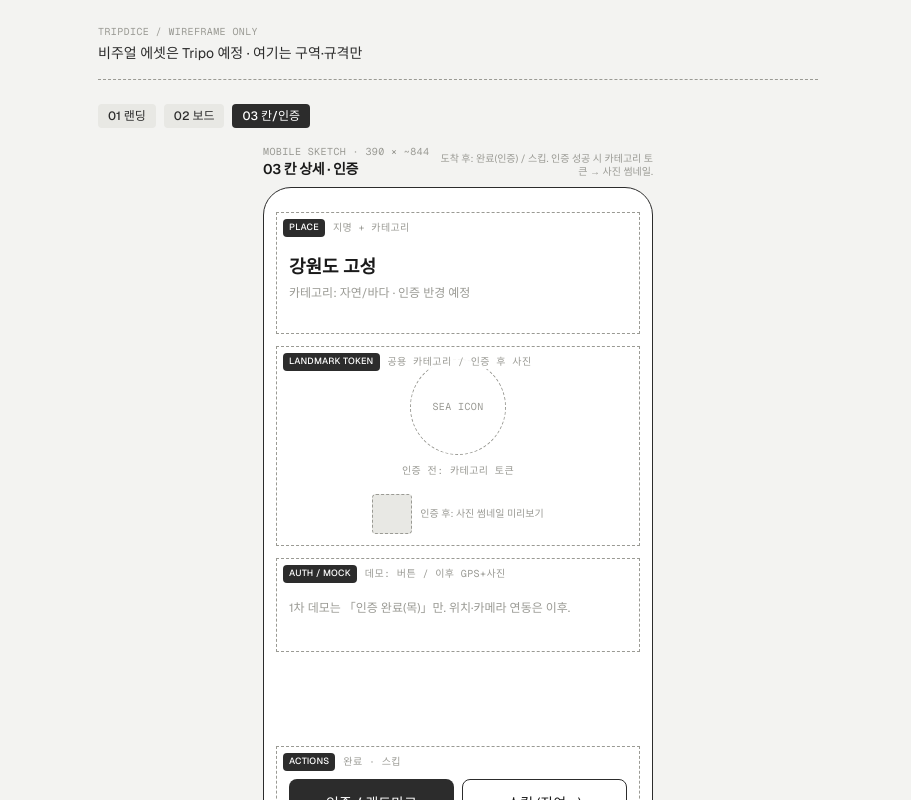
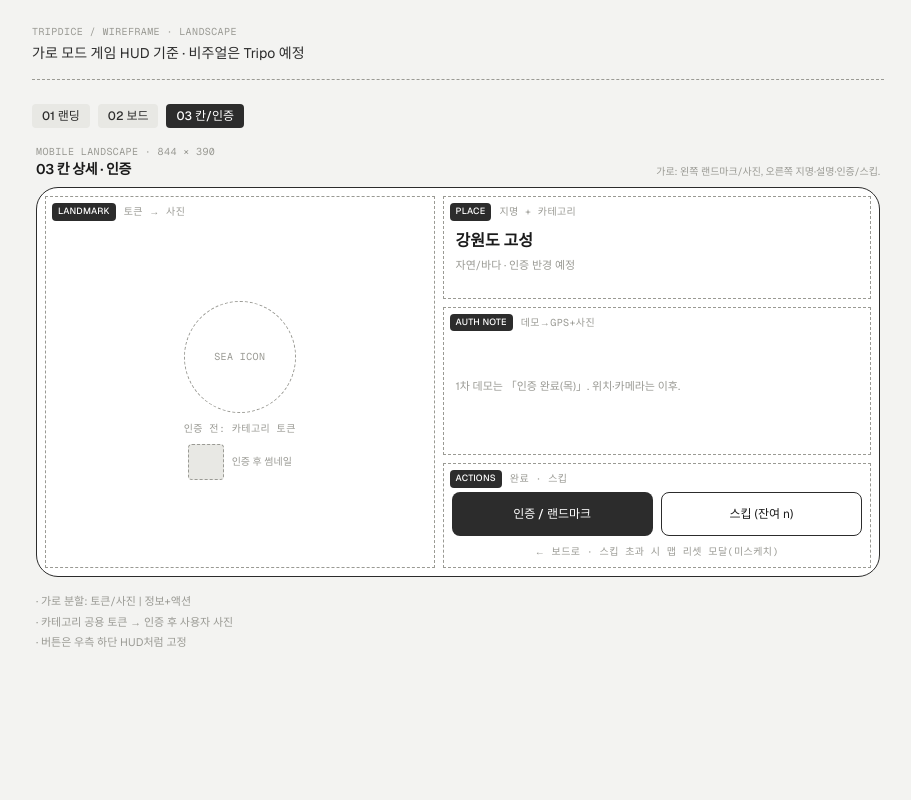
Before and after one commit to dudi199784-hash/tripdice, a Next.js app: page /tile in a window 1280 px wide. Shown: the top 800 px of the page, without its empty margins (182-1093 px from the left). Built offline with nearby package versions, Linux system fonts and the light colour scheme.

Commit message:
Orient wireframe sketches to landscape game HUD layout.
Co-authored-by: Cursor <cursoragent@cursor.com>

```diff
--- a/src/app/globals.css
+++ b/src/app/globals.css
@@ -7,7 +7,8 @@
   --wire-strong: #2c2c2c;
   --wire-fill: #ffffff;
   --wire-muted: #e8e8e4;
-  --sketch-width: 390px;
+  --sketch-width: 844px;
+  --sketch-height: 390px;
 }
 
 @theme inline {
--- a/src/app/layout.tsx
+++ b/src/app/layout.tsx
@@ -24,11 +24,11 @@ export default function RootLayout({ children }: LayoutProps<"/">) {
       className={`${geistSans.variable} ${geistMono.variable} h-full antialiased`}
     >
       <body className="flex min-h-full flex-col">
-        <div className="mx-auto w-full max-w-3xl flex-1 px-4 py-6 sm:px-6">
+        <div className="mx-auto w-full max-w-[900px] flex-1 px-4 py-6 sm:px-6">
           <header className="mb-6 border-b border-dashed border-[var(--wire)] pb-4">
-            <p className="wire-label">tripdice / wireframe only</p>
+            <p className="wire-label">tripdice / wireframe · landscape</p>
             <p className="mt-1 text-sm text-[var(--wire-strong)]">
-              비주얼 에셋은 Tripo 예정 · 여기는 구역·규격만
+              가로 모드 게임 HUD 기준 · 비주얼은 Tripo 예정
             </p>
           </header>
           {children}
--- a/src/app/play/page.tsx
+++ b/src/app/play/page.tsx
@@ -1,5 +1,5 @@
 import Link from "next/link";
-import { PhoneFrame, Region, SketchNav } from "@/components/sketch";
+import { PhoneFrame, Region, SketchNav, SpecList } from "@/components/sketch";
 
 const cells = Array.from({ length: 16 }, (_, i) => i + 1);
 
@@ -9,15 +9,10 @@ export default function PlayPage() {
       <SketchNav current="/play" />
       <PhoneFrame
         title="02 보드 플레이"
-        note="맵·말·주사위·스킵 잔여. 격자 16칸은 러프(실제 18~24 가변 가능)."
+        note="가로 게임 레이아웃: 맵이 좌측 넓게, 우측 HUD(상태·요약·주사위)."
       >
-        <div className="flex flex-1 flex-col p-3 pt-6">
-          <Region label="status bar" spec="스킵 / 진행" className="flex h-14 items-center justify-between px-3">
-            <p className="mt-3 text-xs">스킵 2/3</p>
-            <p className="mt-3 text-xs">랜드마크 0/12</p>
-          </Region>
-
-          <Region label="board map" spec="정사각 맵 영역" className="mt-3 aspect-square p-3 pt-8">
+        <div className="grid min-h-0 flex-1 grid-cols-[1.35fr_0.85fr] gap-2 p-2">
+          <Region label="board map" spec="메인 플레이 영역" className="min-h-0 p-2 pt-7">
             <div className="grid h-full grid-cols-4 grid-rows-4 gap-1.5">
               {cells.map((n) => (
                 <div
@@ -32,32 +27,42 @@ export default function PlayPage() {
             </div>
           </Region>
 
-          <Region label="event peek" spec="현재 칸 요약 1줄" className="mt-3 flex h-14 items-center px-3">
-            <p className="mt-3 truncate text-xs">도착 후보 예: 강원 고성 · 자연/바다</p>
+          <div className="flex min-h-0 flex-col gap-2">
+            <Region label="status" spec="스킵 / 진행" className="flex h-[56px] shrink-0 items-center justify-between px-3">
+              <p className="mt-3 text-xs">스킵 2/3</p>
+              <p className="mt-3 text-xs">LM 0/12</p>
             </Region>
 
-          <Region label="actions" spec="주사위 + 보조" className="mt-3 grid grid-cols-[1fr_auto] gap-2 p-3 pt-8">
+            <Region label="event peek" spec="현재 칸 1~2줄" className="flex min-h-0 flex-1 flex-col justify-center px-3">
+              <p className="mt-4 text-xs font-medium">강원 고성</p>
+              <p className="mt-1 text-[11px] text-[var(--wire)]">자연/바다 · 도착 시 인증</p>
+            </Region>
+
+            <Region label="actions" spec="주사위 HUD" className="shrink-0 space-y-2 p-2 pt-7">
               <button
                 type="button"
-              className="flex h-12 items-center justify-center rounded-lg bg-[var(--wire-strong)] text-sm font-medium text-white"
+                className="flex h-11 w-full items-center justify-center rounded-lg bg-[var(--wire-strong)] text-sm font-medium text-white"
               >
                 주사위 굴리기
               </button>
               <Link
                 href="/tile"
-              className="flex h-12 w-20 items-center justify-center rounded-lg border border-[var(--wire-strong)] text-xs"
+                className="flex h-9 w-full items-center justify-center rounded-lg border border-[var(--wire-strong)] text-xs"
               >
                 칸 상세
               </Link>
             </Region>
           </div>
+        </div>
       </PhoneFrame>
 
-      <ul className="mx-auto mt-4 max-w-[var(--sketch-width)] space-y-1 text-[11px] text-[var(--wire)]">
-        <li>· 보드: 화면 중 가장 큰 블록 (정사각 유지)</li>
-        <li>· 칸 타입: 여행지 / 이벤트 / START·완주 (아이콘은 Tripo·카테고리 공용)</li>
-        <li>· 하단 CTA 고정 느낌, 스크롤 최소화</li>
-      </ul>
+      <SpecList
+        items={[
+          "보드 = 가로 화면의 주인공 (왼쪽 ~60%)",
+          "우측 패널: 상태 / 칸 요약 / 주사위 (게임 HUD)",
+          "세로 스크롤 없이 한 화면에 플레이 루프",
+        ]}
+      />
     </>
   );
 }
--- a/src/app/tile/page.tsx
+++ b/src/app/tile/page.tsx
@@ -1,5 +1,5 @@
 import Link from "next/link";
-import { PhoneFrame, Region, SketchNav } from "@/components/sketch";
+import { PhoneFrame, Region, SketchNav, SpecList } from "@/components/sketch";
 
 export default function TilePage() {
   return (
@@ -7,60 +7,64 @@ export default function TilePage() {
       <SketchNav current="/tile" />
       <PhoneFrame
         title="03 칸 상세 · 인증"
-        note="도착 후: 완료(인증) / 스킵. 인증 성공 시 카테고리 토큰 → 사진 썸네일."
+        note="가로: 왼쪽 랜드마크/사진, 오른쪽 지명·설명·인증/스킵."
       >
-        <div className="flex flex-1 flex-col p-3 pt-6">
-          <Region label="place" spec="지명 + 카테고리" className="px-3 py-8">
-            <p className="mt-2 text-lg font-semibold">강원도 고성</p>
-            <p className="mt-1 text-xs text-[var(--wire)]">카테고리: 자연/바다 · 인증 반경 예정</p>
-          </Region>
-
-          <Region label="landmark token" spec="공용 카테고리 / 인증 후 사진" className="mt-3 flex h-[200px] flex-col items-center justify-center gap-2">
-            <div className="flex h-24 w-24 items-center justify-center rounded-full border border-dashed border-[var(--wire)]">
+        <div className="grid min-h-0 flex-1 grid-cols-[1fr_1.1fr] gap-2 p-2">
+          <Region
+            label="landmark"
+            spec="토큰 → 사진"
+            className="flex min-h-0 flex-col items-center justify-center gap-2 px-2"
+          >
+            <div className="mt-4 flex h-28 w-28 items-center justify-center rounded-full border border-dashed border-[var(--wire)]">
               <span className="wire-label">sea icon</span>
             </div>
             <p className="wire-label normal-case tracking-normal">인증 전: 카테고리 토큰</p>
-            <div className="mt-2 flex items-center gap-2">
-              <div className="h-10 w-10 rounded border border-dashed border-[var(--wire)] bg-[var(--wire-muted)]" />
-              <p className="text-[10px] text-[var(--wire)]">인증 후: 사진 썸네일 미리보기</p>
+            <div className="flex items-center gap-2">
+              <div className="h-9 w-9 rounded border border-dashed border-[var(--wire)] bg-[var(--wire-muted)]" />
+              <p className="text-[10px] text-[var(--wire)]">인증 후 썸네일</p>
             </div>
           </Region>
 
-          <Region label="auth / mock" spec="데모: 버튼 / 이후 GPS+사진" className="mt-3 px-3 py-8">
-            <p className="mt-2 text-xs leading-relaxed text-[var(--wire)]">
-              1차 데모는 「인증 완료(목)」만. 위치·카메라 연동은 이후.
+          <div className="flex min-h-0 flex-col gap-2">
+            <Region label="place" spec="지명 + 카테고리" className="shrink-0 px-3 py-6">
+              <p className="mt-2 text-base font-semibold">강원도 고성</p>
+              <p className="mt-1 text-[11px] text-[var(--wire)]">자연/바다 · 인증 반경 예정</p>
+            </Region>
+
+            <Region label="auth note" spec="데모→GPS+사진" className="flex min-h-0 flex-1 items-center px-3">
+              <p className="mt-3 text-[11px] leading-relaxed text-[var(--wire)]">
+                1차 데모는 「인증 완료(목)」. 위치·카메라는 이후.
               </p>
             </Region>
 
-          <Region label="actions" spec="완료 · 스킵" className="mt-auto grid grid-cols-2 gap-2 p-3 pt-8">
+            <Region label="actions" spec="완료 · 스킵" className="shrink-0 grid grid-cols-2 gap-2 p-2 pt-7">
               <button
                 type="button"
-              className="flex h-12 items-center justify-center rounded-lg bg-[var(--wire-strong)] text-sm font-medium text-white"
+                className="flex h-11 items-center justify-center rounded-lg bg-[var(--wire-strong)] text-xs font-medium text-white"
               >
                 인증 / 랜드마크
               </button>
               <button
                 type="button"
-              className="flex h-12 items-center justify-center rounded-lg border border-[var(--wire-strong)] text-sm"
+                className="flex h-11 items-center justify-center rounded-lg border border-[var(--wire-strong)] text-xs"
               >
                 스킵 (잔여 n)
               </button>
-            <p className="col-span-2 wire-label normal-case tracking-normal">
-              스킵 초과 시 → 맵 리셋 확인 모달(미스케치)
-            </p>
+              <Link href="/play" className="wire-label col-span-2 text-center normal-case tracking-normal">
+                ← 보드로 · 스킵 초과 시 맵 리셋 모달(미스케치)
+              </Link>
             </Region>
-
-          <Link href="/play" className="wire-label mt-2 pb-2 text-center normal-case">
-            ← 보드로
-          </Link>
+          </div>
         </div>
       </PhoneFrame>
 
-      <ul className="mx-auto mt-4 max-w-[var(--sketch-width)] space-y-1 text-[11px] text-[var(--wire)]">
-        <li>· 카테고리 공용 토큰 5~6종 (바다/산/문화/맛집/카페…)</li>
-        <li>· 인증 후 대표 = 사용자 사진 썸네일</li>
-        <li>· 스킵 횟수·리셋 규칙은 상태바/확인창에서 노출</li>
-      </ul>
+      <SpecList
+        items={[
+          "가로 분할: 토큰/사진 | 정보+액션",
+          "카테고리 공용 토큰 → 인증 후 사용자 사진",
+          "버튼은 우측 하단 HUD처럼 고정",
+        ]}
+      />
     </>
   );
 }
--- a/src/components/sketch.tsx
+++ b/src/components/sketch.tsx
@@ -40,14 +40,19 @@ export function PhoneFrame({
 }) {
   return (
     <div className="mx-auto w-full max-w-[var(--sketch-width)]">
-      <div className="mb-2 flex items-end justify-between gap-2">
+      <div className="mb-2 flex items-end justify-between gap-3">
         <div>
-          <p className="wire-label">mobile sketch · 390 × ~844</p>
+          <p className="wire-label">mobile landscape · 844 × 390</p>
           <h1 className="text-sm font-semibold tracking-tight">{title}</h1>
         </div>
-        {note ? <p className="max-w-[55%] text-right text-[10px] leading-snug text-[var(--wire)]">{note}</p> : null}
+        {note ? (
+          <p className="max-w-[60%] text-right text-[10px] leading-snug text-[var(--wire)]">{note}</p>
+        ) : null}
       </div>
-      <div className="wire-box-solid flex min-h-[720px] flex-col overflow-hidden rounded-[28px]">
+      <div
+        className="wire-box-solid flex overflow-hidden rounded-[22px]"
+        style={{ height: "var(--sketch-height)" }}
+      >
         {children}
       </div>
     </div>
@@ -77,3 +82,13 @@ export function Region({
     </section>
   );
 }
+
+export function SpecList({ items }: { items: string[] }) {
+  return (
+    <ul className="mx-auto mt-4 max-w-[var(--sketch-width)] space-y-1 text-[11px] text-[var(--wire)]">
+      {items.map((item) => (
+        <li key={item}>· {item}</li>
+      ))}
+    </ul>
+  );
+}
```
Also changed, not shown: src/app/page.tsx (+23 -35 lines). Lines whose indentation alone changed are shown as unchanged.
